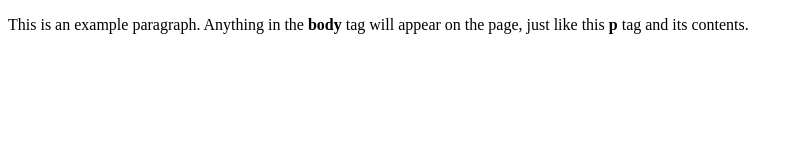
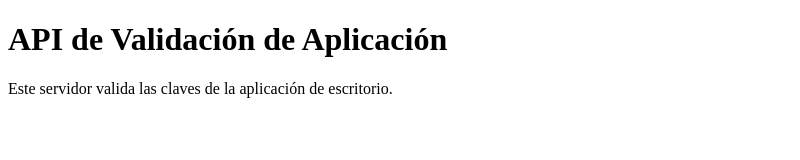
Before and after one commit to BalanyaProjects/bpvalidator.github.io, a plain HTML site: page index.html in a window 1280 px wide. Shown: the whole page, without its empty margins (0-800 px from the left). Drawn offline with Linux system fonts and the light colour scheme.

Commit message:
Update index.html

```diff
--- a/index.html
+++ b/index.html
@@ -1,9 +1,13 @@
-<!doctype html>
-<html>
-  <head>
-    <title>This is the title of the webpage!</title>
-  </head>
-  <body>
-    <p>This is an example paragraph. Anything in the <strong>body</strong> tag will appear on the page, just like this <strong>p</strong> tag and its contents.</p>
-  </body>
+<!DOCTYPE html>
+<html lang="es">
+<head>
+    <meta charset="UTF-8">
+    <meta name="viewport" content="width=device-width, initial-scale=1.0">
+    <title>API de Validación</title>
+    <script src="validate.js"></script>
+</head>
+<body>
+    <h1>API de Validación de Aplicación</h1>
+    <p>Este servidor valida las claves de la aplicación de escritorio.</p>
+</body>
 </html>
```
